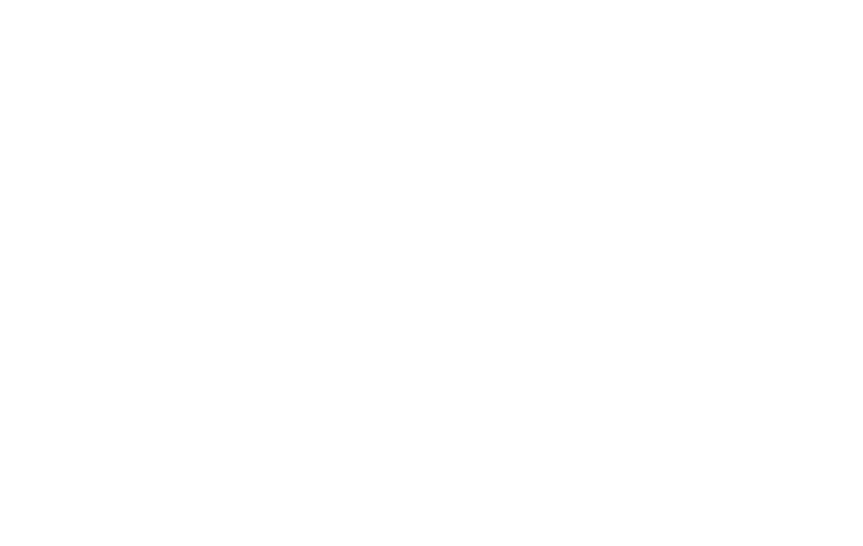
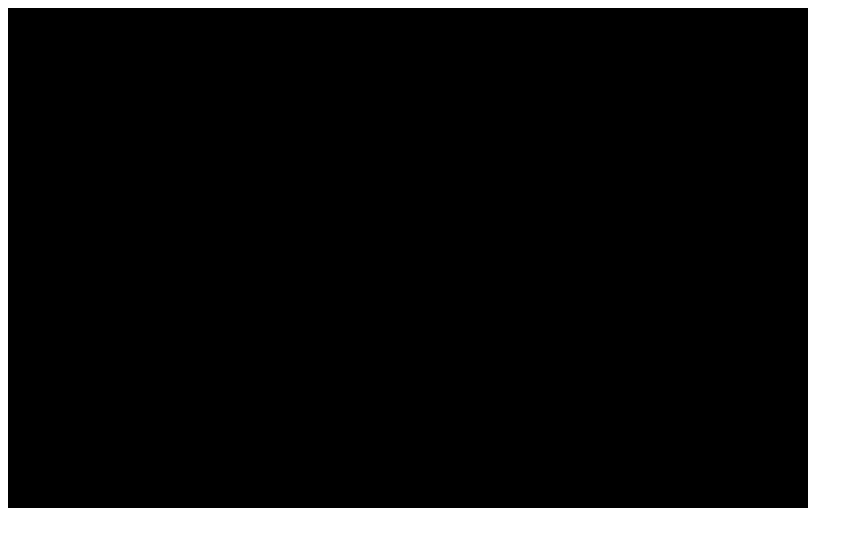
Before and after one commit to RICKCOYL/shooter-game, a website built with webpack: page dist/index.html in a window 1280 px wide. Shown: the whole page, without its empty margins (0-863 px from the left). Built offline with nearby package versions, Linux system fonts and the light colour scheme.

Commit message:
new pahser window created

```diff
--- a/package.json
+++ b/package.json
@@ -6,7 +6,8 @@
   "private": true,
   "scripts": {
     "test": "echo \"Error: no test specified\" && exit 1",
-    "build": "webpack"
+    "build": "webpack --mode production",
+    "start": "webpack --watch --mode=development"
   },
   "repository": {
     "type": "git",
@@ -24,5 +25,8 @@
     "style-loader": "^2.0.0",
     "webpack": "^5.24.3",
     "webpack-cli": "^4.5.0"
+  },
+  "dependencies": {
+    "phaser": "^3.52.0"
   }
 }
--- a/src/index.js
+++ b/src/index.js
@@ -0,0 +1,11 @@
+import Phaser from 'phaser';
+
+
+const config = {
+    width: 800,
+    height: 500,
+    type: Phaser.AUTO
+};
+
+
+const game = new Phaser.Game(config);
```
Also changed, not shown: dist/index.html, 2 other files.
